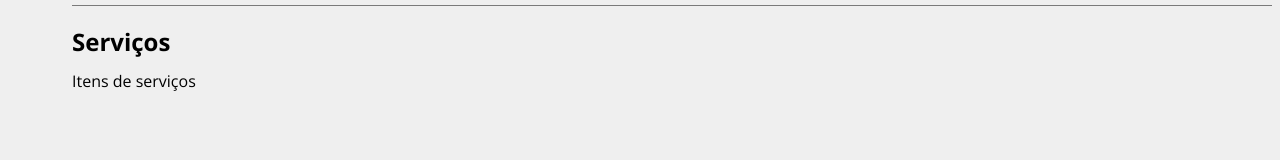
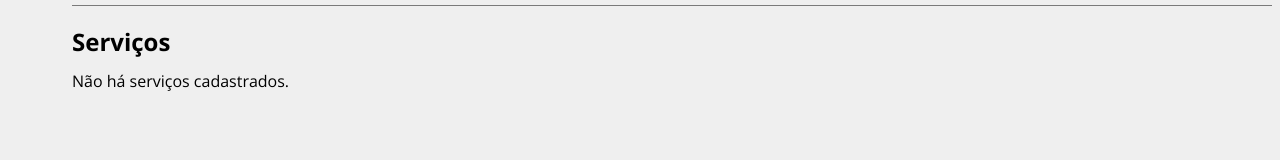
Before and after one commit to daviteixeira-btm/costs, a React (Create React App) app in the folder costs/: page /project/2 in a window 1280 px wide. Shown: the part 406-566 px from the top of the page. Built offline with nearby package versions, Linux system fonts and the light colour scheme; data requests are answered from the project's data file.

Commit message:
Exibindo os serviços

```diff
--- a/costs/src/components/pages/Project.js
+++ b/costs/src/components/pages/Project.js
@@ -7,12 +7,14 @@
 import Message from '../layout/Message'
 import ProjectForm from '../project/ProjectForm'
 import ServiceForm from '../service/ServiceForm'
+import ServiceCard from '../service/ServiceCard'
 
 function Project(){
 
     const {id} = useParams()
 
     const [project, setProject] = useState([])
+    const [services, setServices] = useState([])
     const [showProjectForm, setShowProjectForm] = useState(false)
     const [showServiceForm, setShowServiceForm] = useState(false)
     const [message, setMessage] = useState()
@@ -29,6 +31,7 @@
                 .then(resp => resp.json())
                 .then((data) => {
                     setProject(data)
+                    setServices(data.services)
                 })
                 .catch(err => console.log(err))
         }, 300)
@@ -90,10 +93,13 @@
             body: JSON.stringify(project)
         }).then((resp) => resp.json())
         .then((data) => {
-            // exibir os serviços
-            console.log(data)
+            setShowProjectForm(false)
         })
         .catch(err => console.log(err))
+    }
+
+    function removeService(){
+
     }
 
     function toggleProjectForm(){
@@ -154,7 +160,19 @@
                         </div>
                         <h2>Serviços</h2>
                         <Container customClass="start">
-                            <p>Itens de serviços</p>
+                            {services.length > 0 &&
+                                services.map((service) => (
+                                    <ServiceCard
+                                        id={service.id}
+                                        name={service.name}
+                                        cost={service.cost}
+                                        description={service.description}
+                                        key={service.id}
+                                        handleRemove={removeService}
+                                    />
+                                ))
+                            }
+                            {services.length === 0 && <p>Não há serviços cadastrados.</p>}
                         </Container>
                     </Container>
                 </div>
--- /dev/null
+++ b/costs/src/components/service/ServiceCard.js
@@ -0,0 +1,28 @@
+import styles from '../project/ProjectCard.module.css'
+
+import {BsFillTrashFill} from 'react-icons/bs'
+
+function ServiceCard({id, name, cost, description, handleRemove}){
+
+    const remove = (e) => {
+
+    }
+
+    return (
+        <div className={styles.project_card}>
+            <h4>{name}</h4>
+            <p>
+                <span>Custo total:</span> R${cost}
+            </p>
+            <p>{description}</p>
+            <div className={styles.project_card_actions}>
+                <button onClick={remove}>
+                    <BsFillTrashFill />
+                    Excluir
+                </button>
+            </div>
+        </div>
+    )
+}
+
+export default ServiceCard
```
